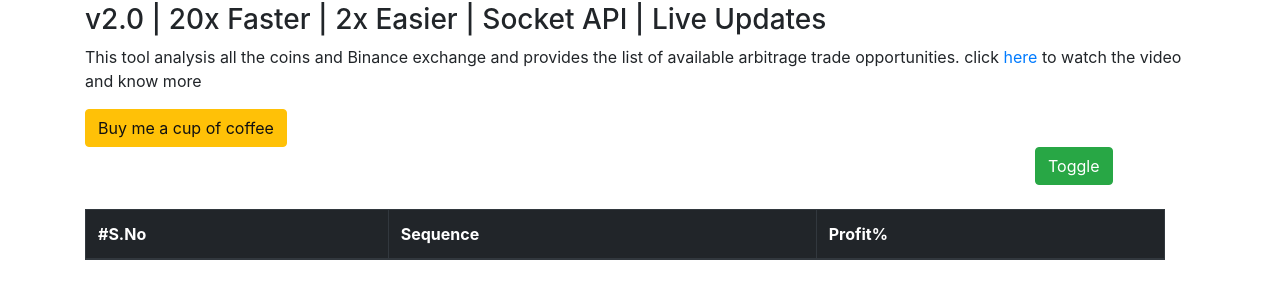
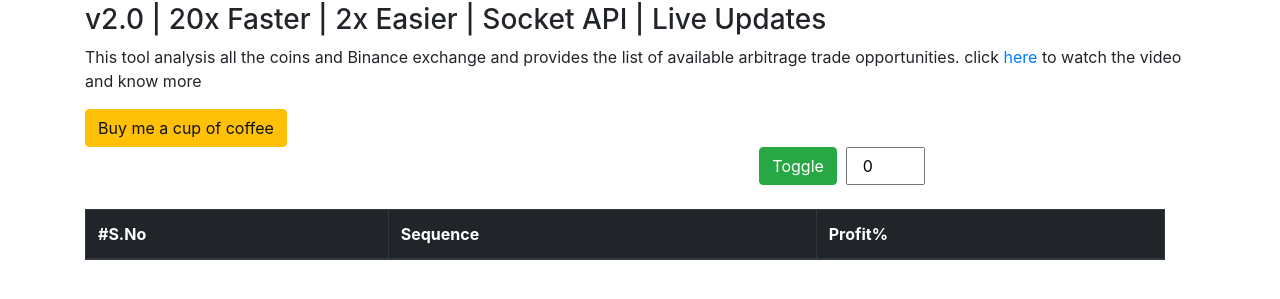
Before and after one commit to karthik947/BinanceTriangularArbitrage_v2, a website: page Pages/index.html in a window 1280 px wide. Shown: the part 53-352 px from the top of the page. Drawn offline with nearby package versions, Linux system fonts and the light colour scheme; no server answers.

Commit message:
Update index.html
Added input field  to filter results

```diff
--- a/Pages/index.html
+++ b/Pages/index.html
@@ -10,6 +10,11 @@
         table#finTable,table#finTable td {
             border-collapse: collapse;
             border: 1px solid black;
+        }
+        .stlabel {
+          font-size: 15px;
+          font-style: italic;
+          font-weight: bold;
         }
     </style>
     <meta charset="utf-8">
@@ -42,11 +47,15 @@
         </div>
         <br>
         <div class="row">
-           <div class="col-sm-1">
+           <div class="col-sm-7">
+               <!-- <label class="stlabel">Show Trades above </label>
+               <input type="number" name="minLimit" value=""> -->
            </div>
-           <div class="col-sm-9"></div>
-           <div class="col-sm-1" id="runDiv">
-             <button onclick="runToggle();" type="button" class="btn btn-success" id="runFlag">Toggle</button>
+           <div class="col-sm-2" id="runDiv">
+             <div class="row justify-content-end">
+               <button onclick="runToggle();" type="button" class="btn btn-success" id="runFlag">Toggle</button>&nbsp;&nbsp;
+               <input onchange="minLimit(this.value);" data-toggle="tooltip" data-placement="top" title="Minimum Profit Percent" class="col-sm-5" type="number" name="minLimit" value=0>
+             </div>
            </div>
         </div>
         <br>
```
